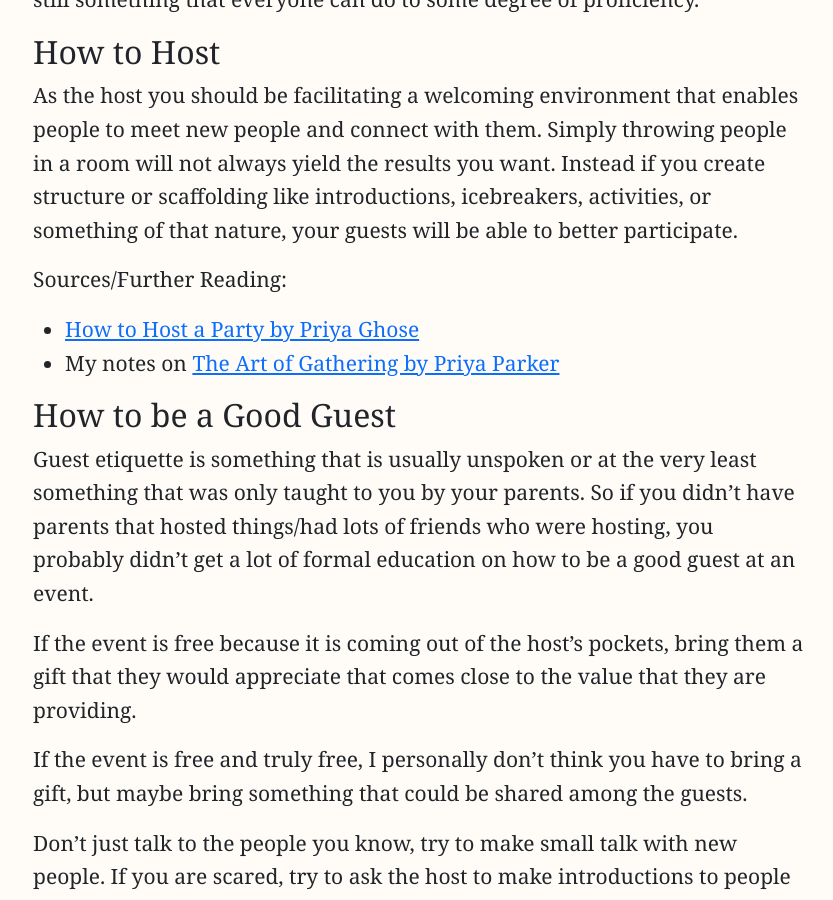
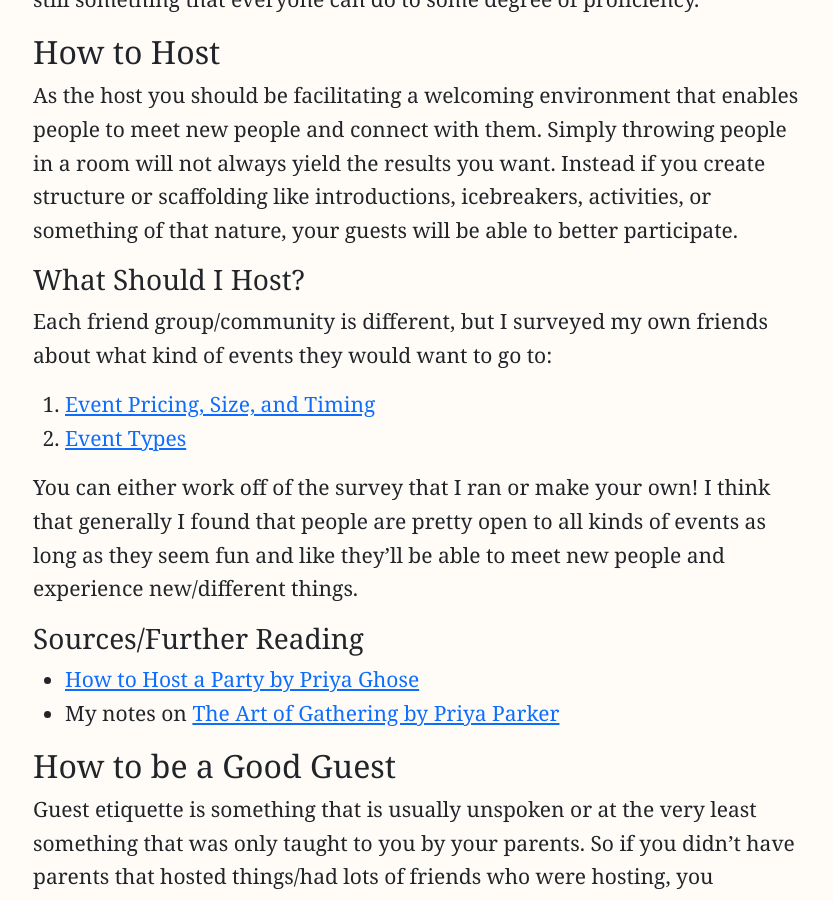
Before and after one commit to reeshuffled/reeshuffled.github.io, a Jekyll site: the page built from anthology_hosting_for_emerging_adults.md, in a window 1280 px wide and 900 px high, scrolled down 906 px. Shown: the whole window, without its empty margins (219-1052 px from the left). Built offline with Jekyll 4.4.1, drawn with Linux system fonts in a browser that asks for light colours; cached includes are drawn as plain includes.

Commit message:
update hosting for emerging adults with links to event preference survey articles

```diff
--- a/_data/changelog.json
+++ b/_data/changelog.json
@@ -1043,7 +1043,9 @@
         {
             "date": "2024-08-22",
             "entries": [
-                "cache includes with jekyll-include-cache"
+                "cache includes with jekyll-include-cache",
+                "move write things to top of stuff i like to do",
+                "update hosting for emerging adults with links to event preference survey articles"
             ]
         }
     ]
--- a/anthology_hosting_for_emerging_adults.md
+++ b/anthology_hosting_for_emerging_adults.md
@@ -25,7 +25,15 @@ Hosting a skill that not everyone has natural aptitude for, but I think that it
 
 As the host you should be facilitating a welcoming environment that enables people to meet new people and connect with them. Simply throwing people in a room will not always yield the results you want. Instead if you create structure or scaffolding like introductions, icebreakers, activities, or something of that nature, your guests will be able to better participate.
 
-Sources/Further Reading:
+### What Should I Host?
+
+Each friend group/community is different, but I surveyed my own friends about what kind of events they would want to go to:
+1. [Event Pricing, Size, and Timing]({% post_url 2024-08-15-My-Friends-Tell-Me-What-Kind-of-Events-They-Want-To-Go-To-Part-One %})
+2. [Event Types]({% post_url 2024-08-19-My-Friends-Tell-Me-What-Kind-of-Events-They-Want-To-Go-To-Part-Two %})
+
+You can either work off of the survey that I ran or make your own! I think that generally I found that people are pretty open to all kinds of events as long as they seem fun and like they'll be able to meet new people and experience new/different things.
+
+### Sources/Further Reading
 * [How to Host a Party by Priya Ghose](https://priyaghose.io/2020-03-16-how-to-host-a-party/)
 * My notes on [The Art of Gathering by Priya Parker]({% post_url 2024-04-07-The-Art-of-Gathering-by-Priya-Parker %})
 
```
